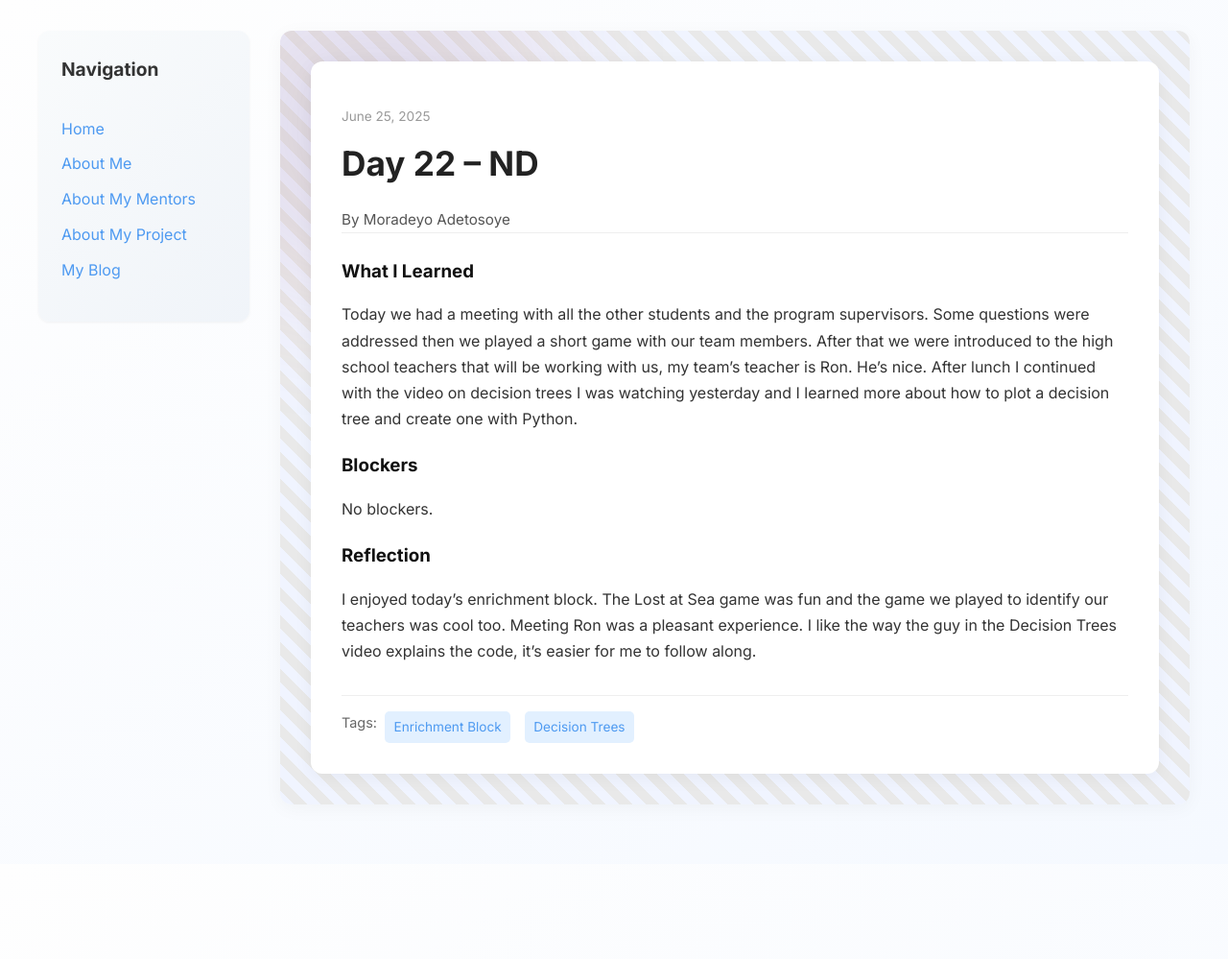
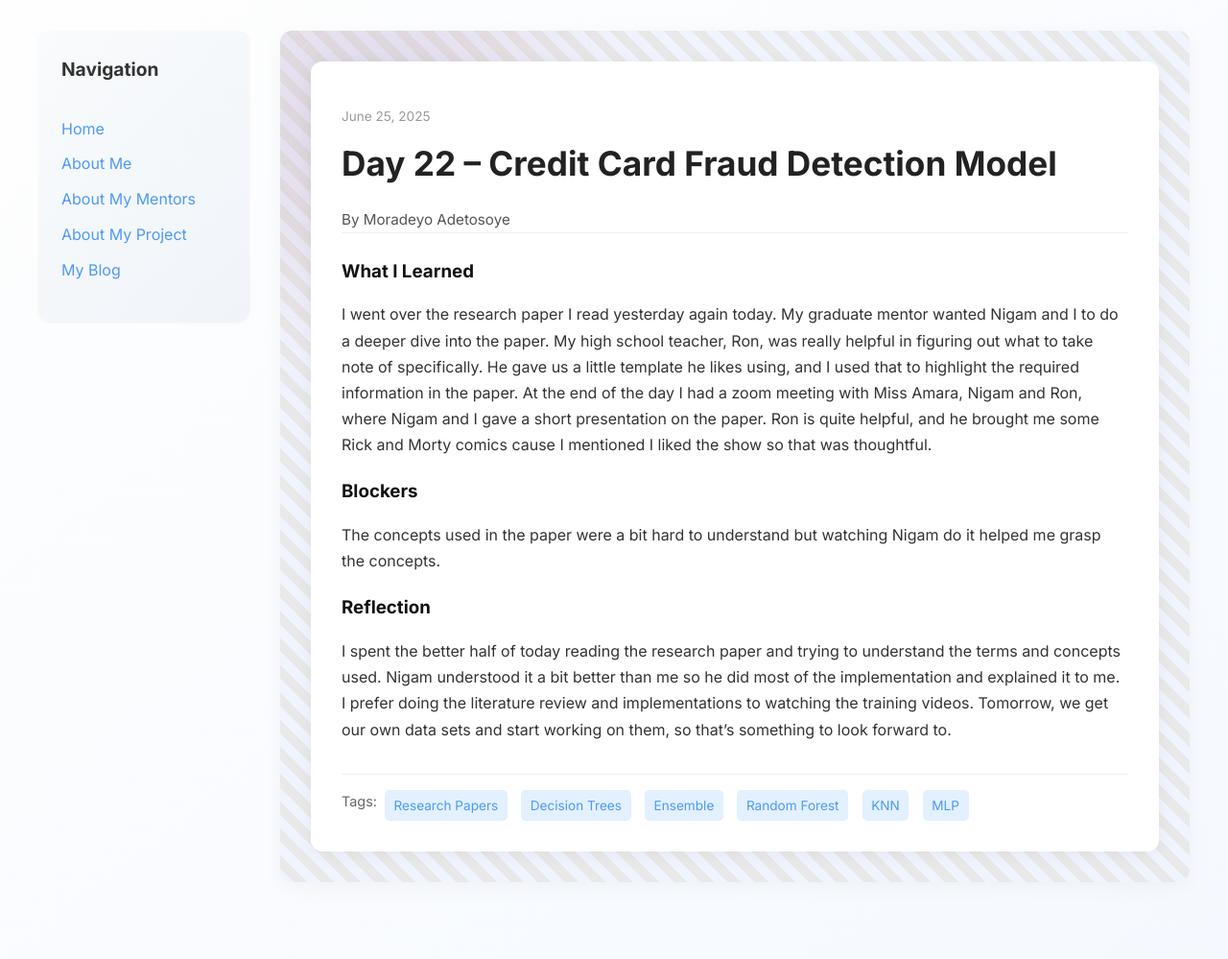
Before and after one commit to Deyo101/deyo101.github.io, a Jekyll site: the page built from _posts/2025-06-25-day-22.md, in a window 1280 px wide. Shown: the whole page at 96% size. Built offline with Jekyll 4.4.1, drawn with Linux system fonts in a browser that asks for light colours; before the commit the page ends 900 px from its top, so only the background shows below that.

Commit message:
Update 2025-06-25-day-22.md

```diff
--- a/_posts/2025-06-25-day-22.md
+++ b/_posts/2025-06-25-day-22.md
@@ -1,17 +1,17 @@
 ---
 layout: post
-title: "Day 22 – ND"
+title: "Day 22 – Credit Card Fraud Detection Model"
 date: 2025-06-25
 author: Moradeyo Adetosoye
 permalink: /day22.html
-tags: ["Enrichment Block", "Decision Trees"]
+tags: ["Research Papers", "Decision Trees", "Ensemble", "Random Forest", "KNN", "MLP"]
 
 what_i_learned: |
-  Today we had a meeting with all the other students and the program supervisors. Some questions were addressed then we played a short game with our team members. After that we were introduced to the high school teachers that will be working with us, my team's teacher is Ron. He's nice. After lunch I continued with the video on decision trees I was watching yesterday and I learned more about how to plot a decision tree and create one with Python.
+  I went over the research paper I read yesterday again today. My graduate mentor wanted Nigam and I to do a deeper dive into the paper. My high school teacher, Ron, was really helpful in figuring out what to take note of specifically. He gave us a little template he likes using, and I used that to highlight the required information in the paper. At the end of the day I had a zoom meeting with Miss Amara, Nigam and Ron, where Nigam and I gave a short presentation on the paper. Ron is quite helpful, and he brought me some Rick and Morty comics cause I mentioned I liked the show so that was thoughtful.
 
 blockers: |
-  No blockers.
+  The concepts used in the paper were a bit hard to understand but watching Nigam do it helped me grasp the concepts.
 
 reflection: |
-  I enjoyed today's enrichment block. The Lost at Sea game was fun and the game we played to identify our teachers was cool too. Meeting Ron was a pleasant experience. I like the way the guy in the Decision Trees video explains the code, it's easier for me to follow along.
+  I spent the better half of today reading the research paper and trying to understand the terms and concepts used. Nigam understood it a bit better than me so he did most of the implementation and explained it to me. I prefer doing the literature review and implementations to watching the training videos. Tomorrow, we get our own data sets and start working on them, so that's something to look forward to.
 ---
```
